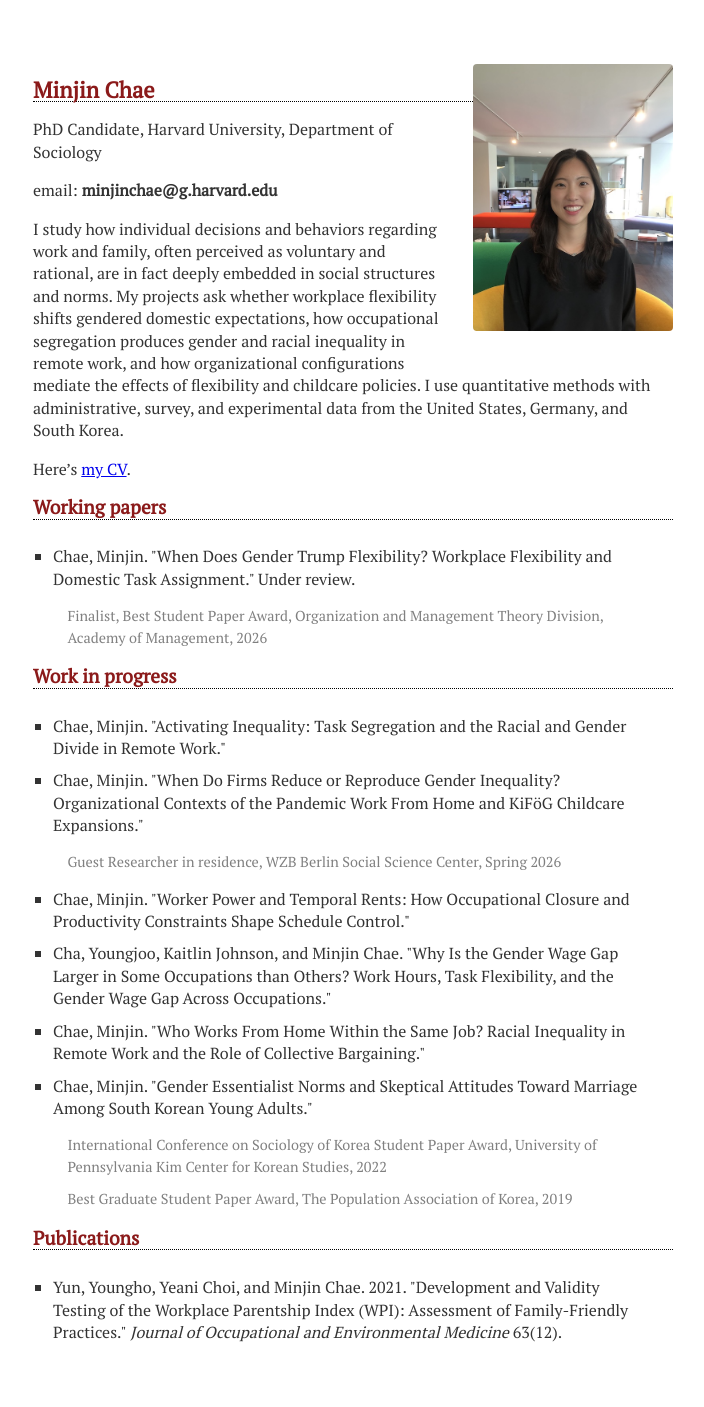
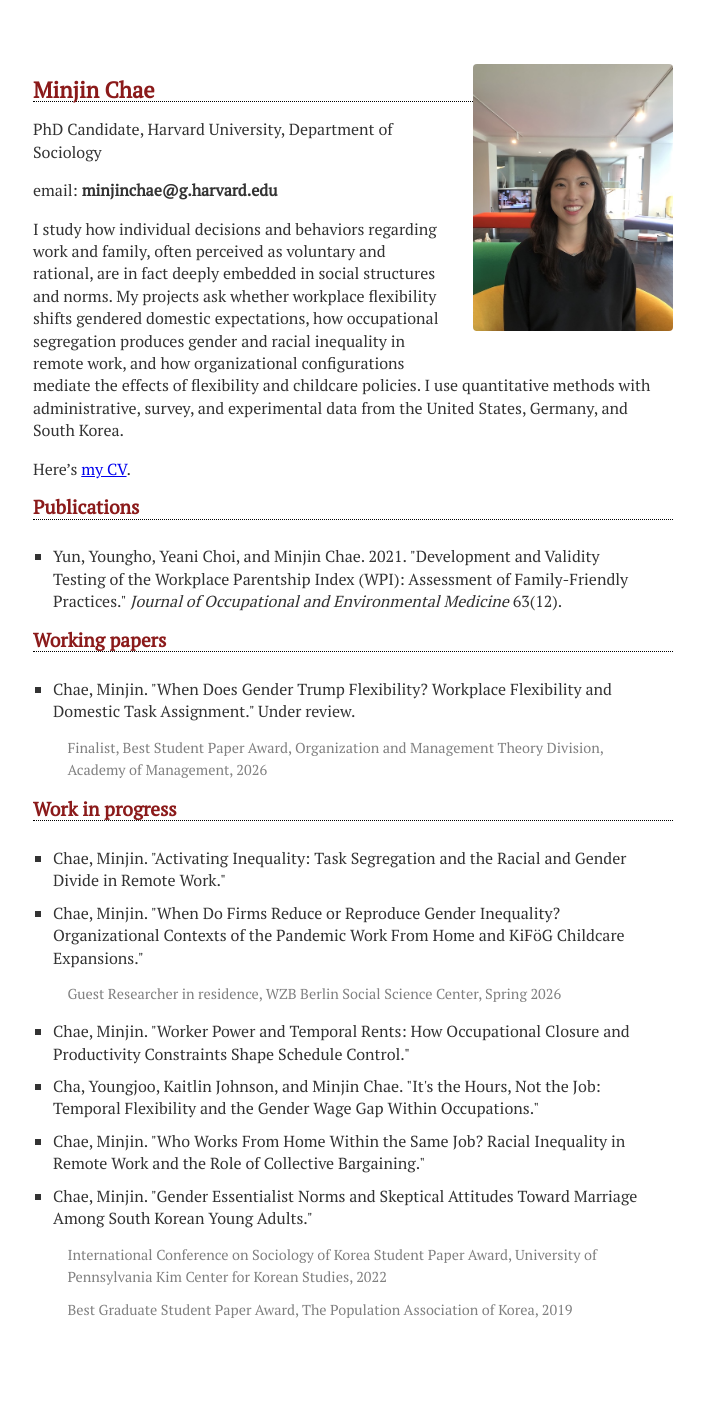
Before and after one commit to chaeminjin/chaeminjin.github.io, a Jekyll site: the page built from index.md, in a window 1280 px wide. Shown: the whole page, without its empty margins (287-991 px from the left). Built offline with Jekyll 4.4.1, drawn with Linux system fonts in a browser that asks for light colours.

Commit message:
Update CV and site with latest revisions
CV: tighter spacing throughout (4 pages, was 5), Publications moved
above Working papers, Killewald affiliation added, research interests
now 'future of work, flexible work, social inequality, gender and
race'.

Site: retitle wage gap paper to 'It's the Hours, Not the Job: Temporal
Flexibility and the Gender Wage Gap Within Occupations'; move
Publications above Working papers to match the CV.

Under-review venue is kept in the private canonical CV only, not in
the published copies.

Co-Authored-By: Claude Opus 4.7 (1M context) <noreply@anthropic.com>

```diff
--- a/index.md
+++ b/index.md
@@ -16,6 +16,12 @@ email: **minjinchae@g.harvard.edu**
 I study how individual decisions and behaviors regarding work and family, often perceived as voluntary and rational, are in fact deeply embedded in social structures and norms. My projects ask whether workplace flexibility shifts gendered domestic expectations, how occupational segregation produces gender and racial inequality in remote work, and how organizational configurations mediate the effects of flexibility and childcare policies. I use quantitative methods with administrative, survey, and experimental data from the United States, Germany, and South Korea.
 
 Here's [my CV](Chae_CV.pdf).
+
+## Publications
+
+<ul class="publications">
+  <li>Yun, Youngho, Yeani Choi, and Minjin Chae. 2021. "Development and Validity Testing of the Workplace Parentship Index (WPI): Assessment of Family-Friendly Practices." <i>Journal of Occupational and Environmental Medicine</i> 63(12).</li>
+</ul>
 
 ## Working papers
 
@@ -37,7 +43,7 @@ Here's [my CV](Chae_CV.pdf).
     </ul>
   </li>
   <li>Chae, Minjin. "Worker Power and Temporal Rents: How Occupational Closure and Productivity Constraints Shape Schedule Control."</li>
-  <li>Cha, Youngjoo, Kaitlin Johnson, and Minjin Chae. "Why Is the Gender Wage Gap Larger in Some Occupations than Others? Work Hours, Task Flexibility, and the Gender Wage Gap Across Occupations."</li>
+  <li>Cha, Youngjoo, Kaitlin Johnson, and Minjin Chae. "It's the Hours, Not the Job: Temporal Flexibility and the Gender Wage Gap Within Occupations."</li>
   <li>Chae, Minjin. "Who Works From Home Within the Same Job? Racial Inequality in Remote Work and the Role of Collective Bargaining."</li>
   <li>Chae, Minjin. "Gender Essentialist Norms and Skeptical Attitudes Toward Marriage Among South Korean Young Adults."
     <ul class="award">
@@ -46,9 +52,3 @@ Here's [my CV](Chae_CV.pdf).
     </ul>
   </li>
 </ul>
-
-## Publications
-
-<ul class="publications">
-  <li>Yun, Youngho, Yeani Choi, and Minjin Chae. 2021. "Development and Validity Testing of the Workplace Parentship Index (WPI): Assessment of Family-Friendly Practices." <i>Journal of Occupational and Environmental Medicine</i> 63(12).</li>
-</ul>
```
Also changed, not shown: 2 other files.
